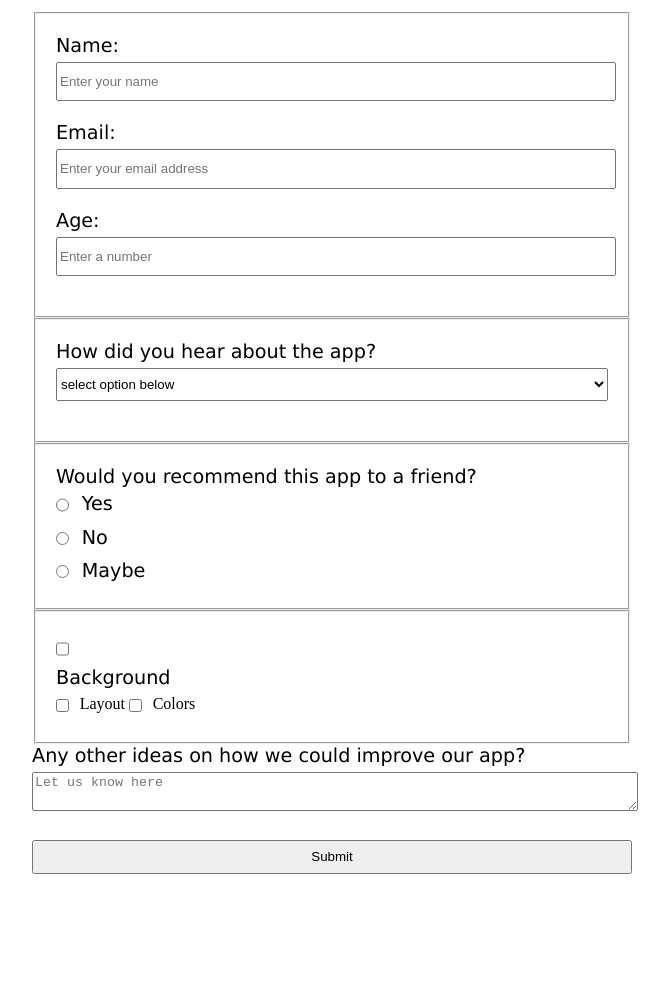
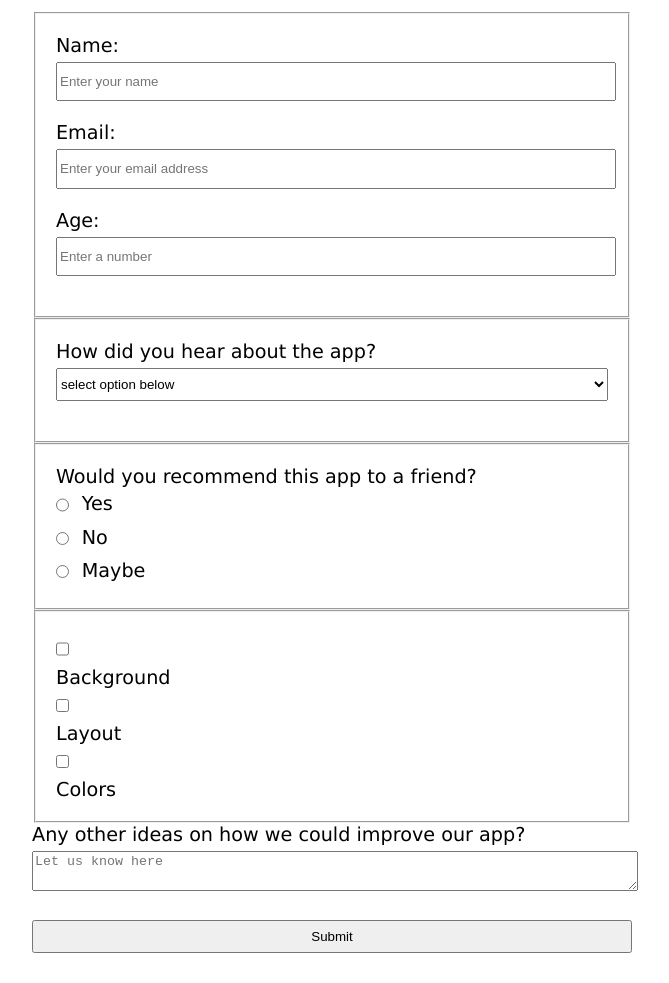
Before and after one commit to indy6678/survey-form, a plain HTML site: page index.html in a window 1280 px wide. Shown: the part 63-1046 px from the top of the page, without its empty margins (308-977 px from the left). Before the commit the page ends 967 px from the top, so only its background shows below. Drawn offline with Linux system fonts and the light colour scheme.

Commit message:
added checkbox labels

```diff
--- a/index.html
+++ b/index.html
@@ -45,11 +45,11 @@
             </label>
         </fieldset>
         <fieldset>
-            <div>
-            <input type="checkbox" value="background" class="inline" name="background"/> <label for="Background">Background</label>
+            <div >
+            <input type="checkbox" value="background" class="inline" name="background"/> <label for="Background"> Background </label>
             </div>
-            <input type="checkbox" value="layout" class="inline"/> Layout
-            <input type="checkbox" value="colors" class="inline"/> Colors
+            <div><input type="checkbox" value="layout" class="inline" name="layout"/> <label for="layout" > Layout </label></div>
+            <div><input type="checkbox" value="colors" class="inline" name="colors"/> <label for="colors" > Colors </label></div>
         </fieldset>
         <label for="ideas"> Any other ideas on how we could improve our app? </label>
         <textarea name="ideas" placeholder="Let us know here" ></textarea>
```
